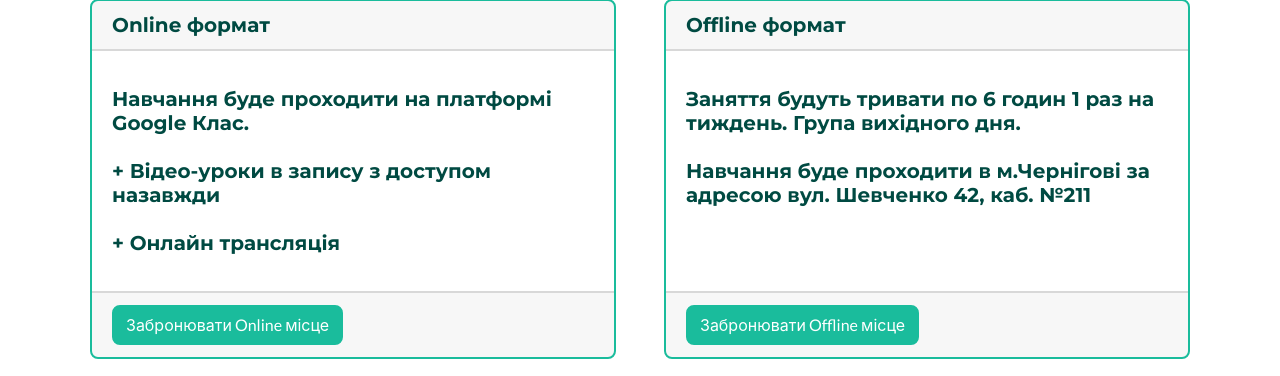
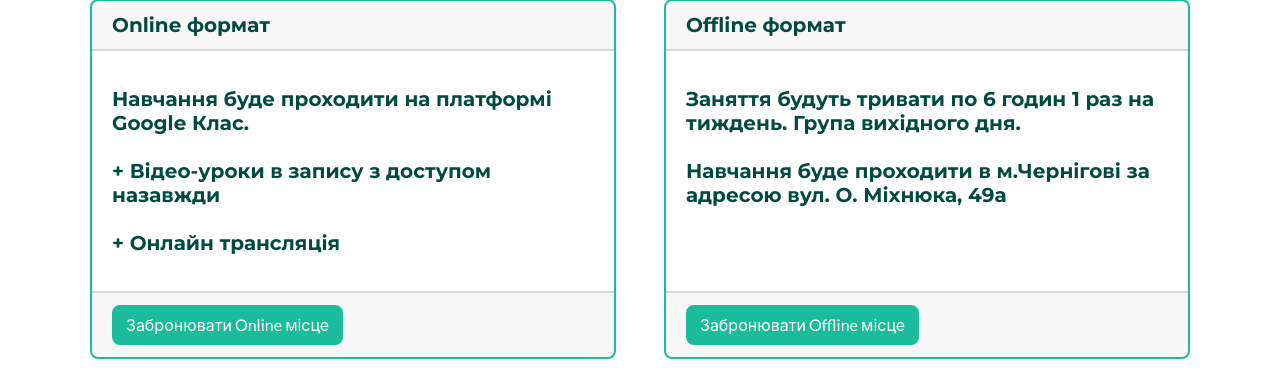
Before and after one commit to Agniwald/Fashion-Akademia-VIKOR-, a Flask app: page /pc in a window 1280 px wide. Shown: the part 3789-4165 px from the top of the page. Run offline with Flask 2, Linux system fonts and the light colour scheme; some libraries are stand-ins or nearby versions.

Commit message:
update adress

```diff
--- a/templates/pc.html
+++ b/templates/pc.html
@@ -106,4 +106,4 @@
 {% block lessons %}4 заняття{% endblock %}
 {% block price %}1000 грн на місяць{% endblock %}
 {% block online_format %}<h5>Навчання буде проходити на платформі Google Клас.<br><br>+ Відео-уроки в запису з доступом назавжди<br><br>+ Онлайн трансляція</h5>{% endblock %}
-{% block offline_format %}<h5>Заняття будуть тривати по 6 годин 1 раз на тиждень. Група вихідного дня.<br><br>Навчання буде проходити в м.Чернігові за адресою вул. Шевченко 42, каб. №211</h5>{% endblock %}
+{% block offline_format %}<h5>Заняття будуть тривати по 6 годин 1 раз на тиждень. Група вихідного дня.<br><br>Навчання буде проходити в м.Чернігові за адресою вул. О. Міхнюка, 49а</h5>{% endblock %}
```
